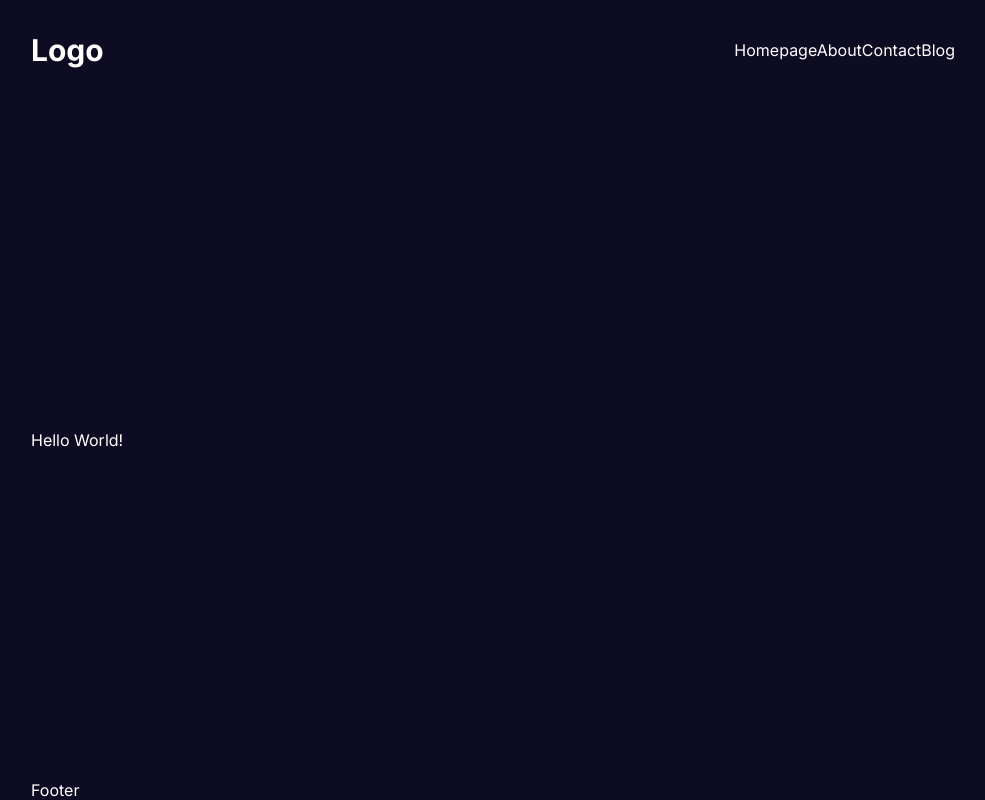
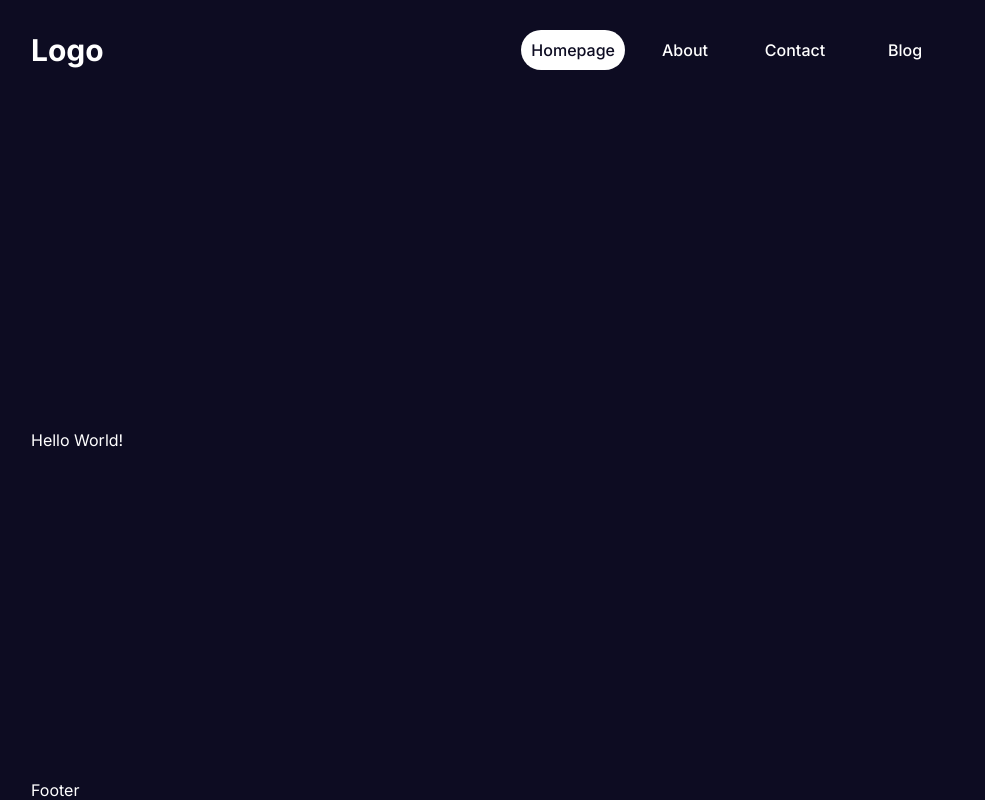
Before and after one commit to DHARAKA-METH/Next_Js_Project, a Next.js app: page / in a window 1280 px wide. Shown: the whole page, without its empty margins (147-1132 px from the left). Built offline with nearby package versions, Linux system fonts and the light colour scheme.

Commit message:
active loaction and hilight it in nav bar

```diff
--- a/src/components/navbar/links/Links.jsx
+++ b/src/components/navbar/links/Links.jsx
@@ -1,5 +1,7 @@
 import Link from 'next/link';
 import React from 'react'
+import NavLinks from './navLinks/NavLinks';
+import style from './links.module.css'
 
 const Links = () => {
 
@@ -23,8 +25,8 @@ const Links = () => {
       ];
 
   return (
-    <div>
-      {links.map(({title,path})=><Link href={path}  key={title}>{title}</Link>)}
+    <div className={style.links}>
+      {links.map(({title,path})=><NavLinks title={title} path={path} key={title}/>)}
     </div>
   )
 }
--- /dev/null
+++ b/src/components/navbar/links/links.module.css
@@ -0,0 +1,5 @@
+.links{
+    display: flex;
+    align-items: center;
+    gap: 10px;
+}
--- /dev/null
+++ b/src/components/navbar/links/navLinks/NavLink.module.css
@@ -0,0 +1,14 @@
+.container{
+    min-width: 100px;
+    padding: 10px;
+    border-radius: 20px;
+    font-weight: 500;
+    text-align: center;
+    transition: all ease-in-out 0.3s;
+
+}
+.active{
+    color:#0d0c22;
+    background-color: white;
+
+}
--- /dev/null
+++ b/src/components/navbar/links/navLinks/NavLinks.js
@@ -0,0 +1,15 @@
+"use client"
+import Link from 'next/link'
+import React from 'react'
+import style from './NavLink.module.css'
+import { usePathname } from 'next/navigation'
+
+const NavLinks = ({title,path}) => {
+  const pathName=usePathname()
+  return (
+      <Link className={`${style.container} ${pathName===path&&style.active}`} href={path}>{title}</Link>
+
+  )
+}
+
+export default NavLinks
```
